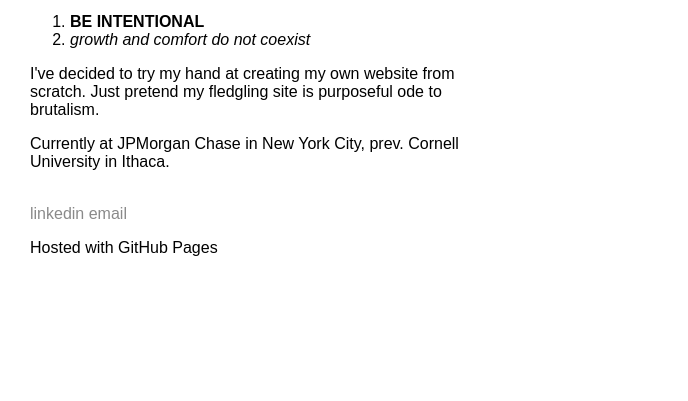
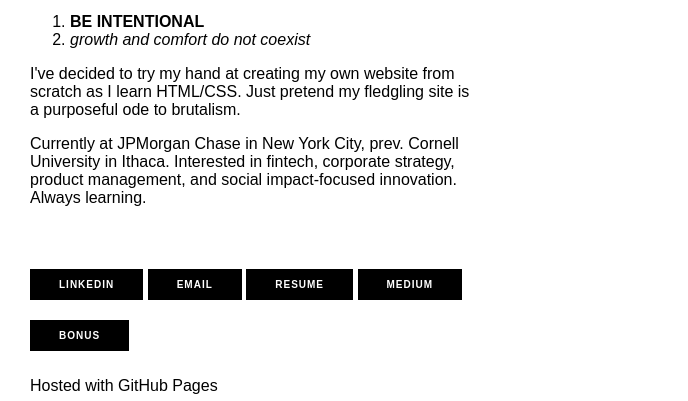
Before and after one commit to nancyzjiang/nancyzjiang.github.io, a plain HTML site: page index.html in a window 1280 px wide. Shown: the part 229-630 px from the top of the page, 592-1280 px from the left. Drawn offline with Linux system fonts and the light colour scheme; a web font is replaced by a local one.

Commit message:
Add files via upload

```diff
--- a/index.html
+++ b/index.html
@@ -33,16 +33,37 @@
       h1 {
         background-color: #FFFFFF;
       }
+      .button {
+        background-color: #000000;
+        color: #FFFFFF;
+        border-color: transparent;
+        border-radius: 0px;
+        border-width: 2px;
+        padding: 10px 29px;
+        text-transform: uppercase;
+        font-size: 10px;
+        letter-spacing: 1px;
+        font-weight: 600;
+        transition: all 1s ease;
+        margin: 10px 0px;
+        display: inline-block;
+        cursor: pointer;
+      }
+      .button-text {
+        display: none;
+        color: #FFFFFF;
+      }
+      .button:hover {
+        background: #8A8A8A;
+      }
       .nav-link:link {
-        color: #8A8A8A;
         text-decoration: none;
+        cursor: pointer;
       }
       .nav-link:visited {
-        color: #8A8A8A;
         text-decoration: none;
       }
       .nav-link:hover {
-        color: #000000;
         text-decoration: none;
       }
     </style>
@@ -55,11 +76,15 @@
       <p>In an effort to truly live by my mantras:</p>
         <ol><li><strong>BE INTENTIONAL</strong>
         <li><em>growth and comfort do not coexist</em></ol>
-        <p>I've decided to try my hand at creating my own website from scratch.
-          Just pretend my fledgling site is purposeful ode to brutalism.</p>
-      <p>Currently at JPMorgan Chase in New York City, prev. Cornell University in Ithaca. </p><br>
-      <a href="https://www.linkedin.com/in/nancyzjiang/" class="nav-link">linkedin</a>
-      <a href="mailto:nzj2@cornell.edu" class="nav-link">email</a>
+        <p>I've decided to try my hand at creating my own website from scratch as I learn HTML/CSS.
+          Just pretend my fledgling site is a purposeful ode to brutalism.</p>
+      <p>Currently at JPMorgan Chase in New York City, prev. Cornell University in Ithaca. Interested in fintech, corporate strategy, product management, and social impact-focused innovation. Always learning.</p><br>
+      <br>
+      <a href="https://www.linkedin.com/in/nancyzjiang/" class="nav-link button">linkedin</a>
+      <a href="mailto:nzj2@cornell.edu" class="nav-link button">email</a>
+      <a href="" class="nav-link button">resume</a>
+      <a href="https://nancyzjiang.medium.com/" class="nav-link button">medium</a>
+      <a href="https://www.youtube.com/watch?v=rvz3cQ2KC4Q&ab_channel=PeterSark" class="nav-link button">bonus</a>
       <p>Hosted with GitHub Pages</p>
     </div>
   </body>
```
